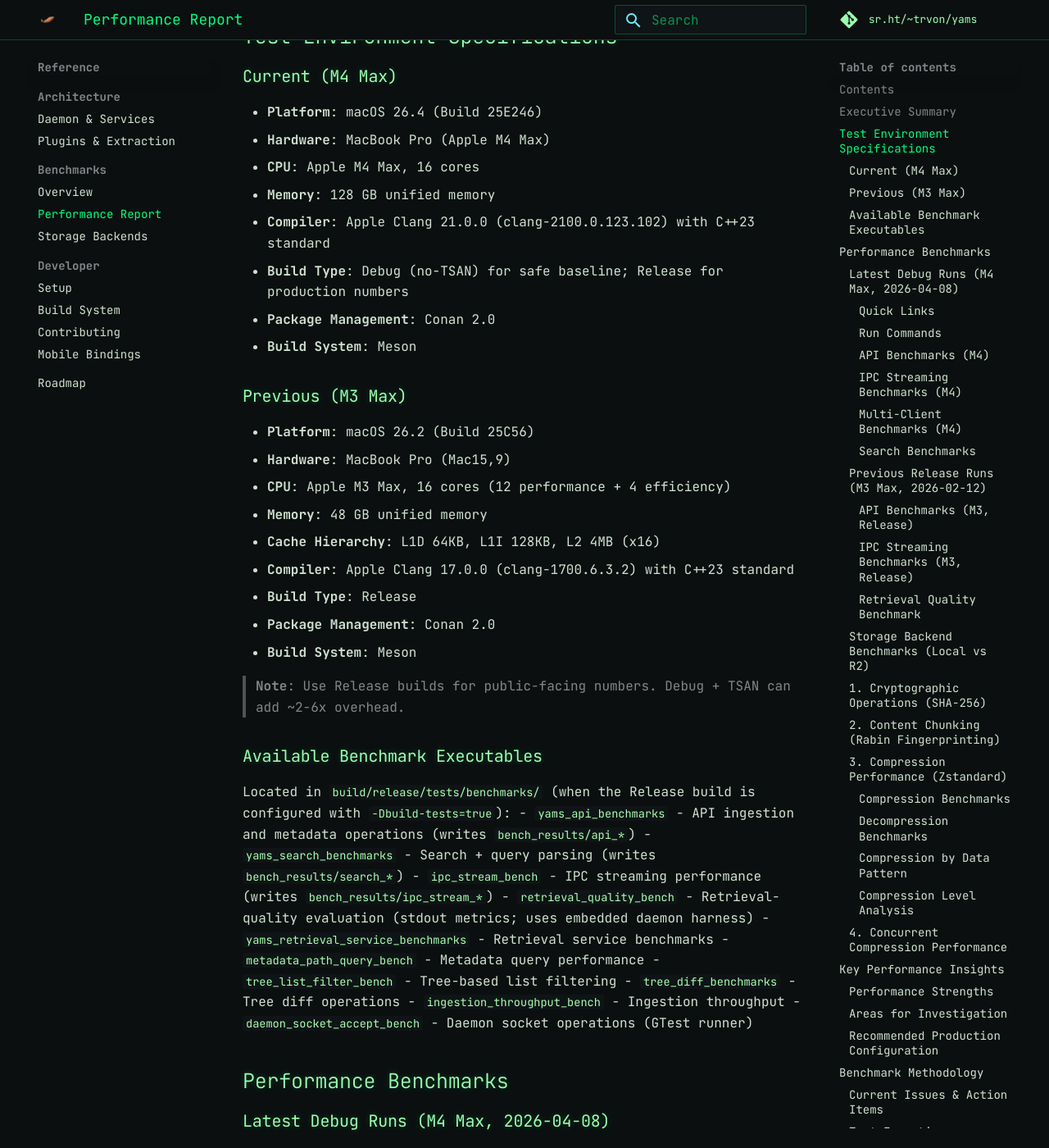
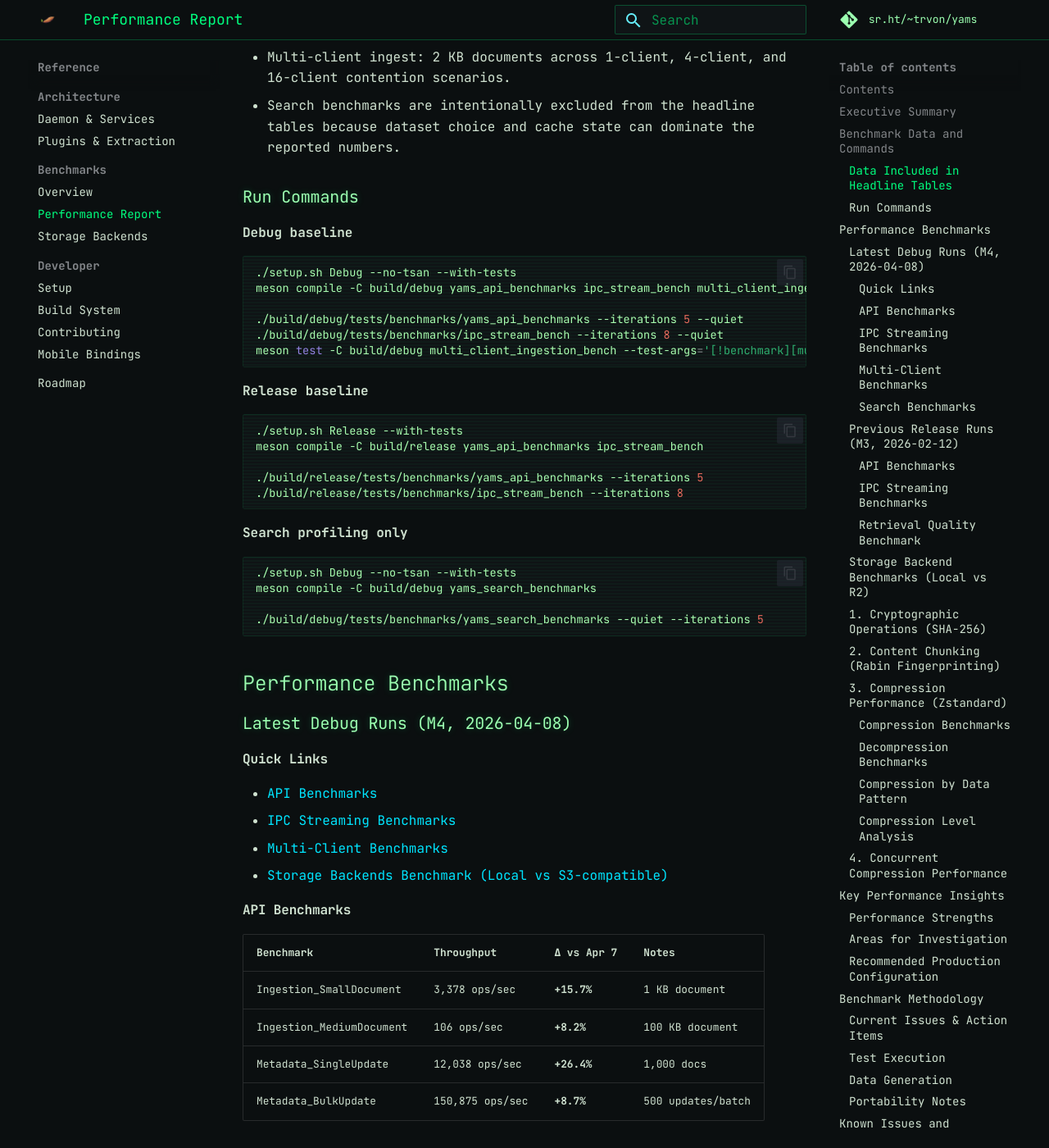
Before and after one commit to trvon/yams, an MkDocs documentation site: the page built from docs/benchmarks/performance_report.md, in a window 1280 px wide and 1400 px high, scrolled down 3190 px. Shown: the whole window at 82% size. Built offline with MkDocs 1.6.1 and Material for MkDocs 9.7.7, drawn with Linux system fonts in a browser that asks for light colours; some of the changed text lies outside the part shown.

Commit message:
fix: cleaning up benchmark page and adding CmakeLists.txt

````diff
--- a/docs/benchmarks/performance_report.md
+++ b/docs/benchmarks/performance_report.md
@@ -3,24 +3,18 @@
 **Generated**: 2026-02-12
 **Last Updated**: 2026-04-08
 **YAMS Version**: 0.12.0-dev
-**Test Environment**: macOS 26.4 (Apple Silicon M4 Max, 16 cores, 128GB RAM)
 **Build Configuration**: Debug (no TSAN) and Release
 
-> Note: This page is the canonical place for benchmark results. Keep the latest numbers inlined here (avoid relying on generated `bench_results/*` artifacts).
+> Note: This page is the canonical place for benchmark results. Keep the latest numbers inlined here rather than relying on generated artifacts.
 
 ## Contents
 
 - [Executive Summary](#executive-summary)
-- [Test Environment Specifications](#test-environment-specifications)
+- [Benchmark Data and Commands](#benchmark-data-and-commands)
 - [Performance Benchmarks](#performance-benchmarks)
-  - [Latest Debug Runs (M4 Max)](#latest-debug-runs-m4-max-2026-04-08)
-  - [Multi-Client Benchmarks (M4 Max)](#multi-client-benchmarks-m4-max-2026-04-08)
-  - [Previous Release Runs (M3 Max)](#previous-release-runs-m3-max-2026-02-12)
-  - [Storage Backend Benchmarks](#storage-backend-benchmarks-local-vs-r2)
-  - [Cryptographic Operations (SHA-256)](#1-cryptographic-operations-sha-256)
-  - [Content Chunking (Rabin Fingerprinting)](#2-content-chunking-rabin-fingerprinting)
-  - [Compression Performance (Zstandard)](#3-compression-performance-zstandard)
-  - [Concurrent Compression Performance](#4-concurrent-compression-performance)
+- [Key Performance Insights](#key-performance-insights)
+- [Benchmark Methodology](#benchmark-methodology)
+- [Known Issues and Limitations](#known-issues-and-limitations)
 
 ## Executive Summary
 
@@ -28,7 +22,7 @@ This report focuses on benchmark changes that are easy to interpret and compare
 
 > Note: For benchmarks that report percentiles, the “Throughput” values in the tables are the p50 numbers.
 
-**Current Baseline (Debug no-TSAN, M4 Max, 2026-04-08)**:
+**Current Baseline (Debug no-TSAN, M4, 2026-04-08)**:
 
 | Benchmark | Throughput | Δ vs Apr 7 | Notes |
 |-----------|------------|------------|-------|
@@ -39,7 +33,7 @@ This report focuses on benchmark changes that are easy to interpret and compare
 | `IPC StreamingFramer_32x10` | 4,680 ops/s | **+4.9%** | 256 B chunks |
 | `IPC UnaryFramer_8KB` | 13,158 ops/s | **+9.5%** | 8 KB payload |
 
-**Multi-Client Baseline (Debug no-TSAN, M4 Max, 2026-04-08)**:
+**Multi-Client Baseline (Debug no-TSAN, M4, 2026-04-08)**:
 
 | Benchmark | Throughput | Latency (p50) | Latency (p95) | Notes |
 |-----------|------------|---------------|---------------|-------|
@@ -48,7 +42,7 @@ This report focuses on benchmark changes that are easy to interpret and compare
 | Mixed read/write (4 clients) | — | — | — | SIGSEGV (pre-existing) |
 | Connection contention (16 burst) | 1,368 ops/s | 11.2 ms | 12.0 ms | 0 failures (**+17.1%**) |
 
-**Previous Baseline (Release, M3 Max, 2026-02-12)**:
+**Previous Baseline (Release, M3, 2026-02-12)**:
 
 | Benchmark | Throughput | Notes |
 |-----------|------------|-------|
@@ -59,9 +53,9 @@ This report focuses on benchmark changes that are easy to interpret and compare
 | `IPC StreamingFramer_32x10` | 16,579 ops/s | 256 B chunks |
 | `IPC UnaryFramer_8KB` | 50,000 ops/s | 8 KB payload |
 
-> **Note**: The M3 Max numbers above are from Release builds. The M4 Max numbers are from Debug (no-TSAN) builds for safe comparison — Debug adds ~2-4x overhead for ingestion and IPC. Release M4 Max numbers will be higher.
+> **Note**: The M3 numbers above are from Release builds. The M4 numbers are from Debug (no-TSAN) builds for safe comparison. Debug adds ~2-4x overhead for ingestion and IPC, so Release numbers will be higher.
 
-**Historical Debug Baseline (M3 Max, Jan 2026 vs Oct 2025)**:
+**Historical Debug Baseline (Oct 2025 vs Jan 2026 vs Apr 2026)**:
 
 | Benchmark | Oct 2025 | Jan 2026 | Apr 7 (M4) | Apr 8 (M4, optimized) | Δ Apr 7→8 |
 |-----------|----------|----------|------------|----------------------|-----------|
@@ -74,76 +68,59 @@ This report focuses on benchmark changes that are easy to interpret and compare
 
 > Apr 8 optimizations: CRC32 slicing-by-8, FrameReader memcpy, Rabin lazy chunking, lock-free stats, proto serializer, IngestService futures reuse.
 
-## Test Environment Specifications
+## Benchmark Data and Commands
 
-### Current (M4 Max)
+### Data Included in Headline Tables
 
-- **Platform**: macOS 26.4 (Build 25E246)
-- **Hardware**: MacBook Pro (Apple M4 Max)
-- **CPU**: Apple M4 Max, 16 cores
-- **Memory**: 128 GB unified memory
-- **Compiler**: Apple Clang 21.0.0 (clang-2100.0.123.102) with C++23 standard
-- **Build Type**: Debug (no-TSAN) for safe baseline; Release for production numbers
-- **Package Management**: Conan 2.0
-- **Build System**: Meson
+- API ingestion: 1 KB and 100 KB documents.
+- Metadata updates: single-update and 500-update batch workloads over 1,000 documents.
+- IPC framing: streaming frames with 256 B and 512 B chunks, plus 8 KB unary payloads.
+- Multi-client ingest: 2 KB documents across 1-client, 4-client, and 16-client contention scenarios.
+- Search benchmarks are intentionally excluded from the headline tables because dataset choice and cache state can dominate the reported numbers.
 
-### Previous (M3 Max)
+### Run Commands
 
-- **Platform**: macOS 26.2 (Build 25C56)
-- **Hardware**: MacBook Pro (Mac15,9)
-- **CPU**: Apple M3 Max, 16 cores (12 performance + 4 efficiency)
-- **Memory**: 48 GB unified memory
-- **Cache Hierarchy**: L1D 64KB, L1I 128KB, L2 4MB (x16)
-- **Compiler**: Apple Clang 17.0.0 (clang-1700.6.3.2) with C++23 standard
-- **Build Type**: Release
-- **Package Management**: Conan 2.0
-- **Build System**: Meson
+**Debug baseline**
 
-> **Note**: Use Release builds for public-facing numbers. Debug + TSAN can add ~2-6x overhead.
+```bash
+./setup.sh Debug --no-tsan --with-tests
+meson compile -C build/debug yams_api_benchmarks ipc_stream_bench multi_client_ingestion_bench
 
-### Available Benchmark Executables
+./build/debug/tests/benchmarks/yams_api_benchmarks --iterations 5 --quiet
+./build/debug/tests/benchmarks/ipc_stream_bench --iterations 8 --quiet
+meson test -C build/debug multi_client_ingestion_bench --test-args='[!benchmark][multi-client] --durations yes'
+```
 
-Located in `build/release/tests/benchmarks/` (when the Release build is configured with `-Dbuild-tests=true`):
-- `yams_api_benchmarks` - API ingestion and metadata operations (writes `bench_results/api_*`)
-- `yams_search_benchmarks` - Search + query parsing (writes `bench_results/search_*`)
-- `ipc_stream_bench` - IPC streaming performance (writes `bench_results/ipc_stream_*`)
-- `retrieval_quality_bench` - Retrieval-quality evaluation (stdout metrics; uses embedded daemon harness)
-- `yams_retrieval_service_benchmarks` - Retrieval service benchmarks
-- `metadata_path_query_bench` - Metadata query performance
-- `tree_list_filter_bench` - Tree-based list filtering
-- `tree_diff_benchmarks` - Tree diff operations
-- `ingestion_throughput_bench` - Ingestion throughput
-- `daemon_socket_accept_bench` - Daemon socket operations (GTest runner)
+**Release baseline**
+
+```bash
+./setup.sh Release --with-tests
+meson compile -C build/release yams_api_benchmarks ipc_stream_bench
+
+./build/release/tests/benchmarks/yams_api_benchmarks --iterations 5
+./build/release/tests/benchmarks/ipc_stream_bench --iterations 8
+```
+
+**Search profiling only**
+
+```bash
+./setup.sh Debug --no-tsan --with-tests
+meson compile -C build/debug yams_search_benchmarks
+
+./build/debug/tests/benchmarks/yams_search_benchmarks --quiet --iterations 5
+```
 
 ## Performance Benchmarks
 
-### Latest Debug Runs (M4 Max, 2026-04-08)
+### Latest Debug Runs (M4, 2026-04-08)
 
 #### Quick Links
-- [API Benchmarks](#api-benchmarks-m4)
-- [IPC Streaming Benchmarks](#ipc-streaming-benchmarks-m4)
+- [API Benchmarks](#api-benchmarks)
+- [IPC Streaming Benchmarks](#ipc-streaming-benchmarks)
 - [Multi-Client Benchmarks](#multi-client-benchmarks)
 - [Storage Backends Benchmark (Local vs S3-compatible)](storage_backends.md)
 
-#### Run Commands
-```bash
-# Debug build (no TSAN) for benchmarks
-./setup.sh Debug --no-tsan --with-tests
-meson compile -C builddir
-
-# API
-./builddir/tests/benchmarks/yams_api_benchmarks --iterations 5 --quiet
-
-# IPC streaming
-./builddir/tests/benchmarks/ipc_stream_bench --iterations 8 --quiet
-
-# Multi-client
-./builddir/tests/benchmarks/multi_client_ingestion_bench “[!benchmark][multi-client]” --durations yes
-```
-
-#### API Benchmarks (M4)
-
-(From `builddir/tests/benchmarks/yams_api_benchmarks`, `--iterations 5`, Debug no-TSAN)
+#### API Benchmarks
 
 | Benchmark | Throughput | Δ vs Apr 7 | Notes |
 |-----------|------------|------------|-------|
@@ -152,9 +129,7 @@ meson compile -C builddir
 | Metadata_SingleUpdate | 12,038 ops/sec | **+26.4%** | 1,000 docs |
 | Metadata_BulkUpdate | 150,875 ops/sec | **+8.7%** | 500 updates/batch |
 
-#### IPC Streaming Benchmarks (M4)
-
-(From `builddir/tests/benchmarks/ipc_stream_bench`, `--iterations 8`, Debug no-TSAN)
+#### IPC Streaming Benchmarks
 
 | Benchmark | Throughput | Δ vs Apr 7 |
 |-----------|------------|------------|
@@ -162,9 +137,7 @@ meson compile -C builddir
 | StreamingFramer_64x6_512B | 1,780 ops/sec | **+5.6%** |
 | UnaryFramer_Success_8KB | 13,158 ops/sec | **+9.5%** |
 
-#### Multi-Client Benchmarks (M4)
-
-(From `builddir/tests/benchmarks/multi_client_ingestion_bench`, Debug no-TSAN, 2 KB docs)
+#### Multi-Client Benchmarks
 
 | Test | Clients | Throughput | Add p50 | Add p95 | Δ vs Apr 7 |
 |------|---------|------------|---------|---------|------------|
@@ -177,15 +150,11 @@ meson compile -C builddir
 
 #### Search Benchmarks
 
-Search benchmarks are intentionally not included in the “improvements” summary because the reported numbers can be misleading (different datasets, caching, and internal operation definitions). If you need them for profiling, run the benchmark binary and inspect its output locally:
+Search benchmarks are intentionally not included in the “improvements” summary because the reported numbers can be misleading (different datasets, caching, and internal operation definitions). Use the search profiling command in [Benchmark Data and Commands](#benchmark-data-and-commands) when you need those numbers.
 
-```bash
-./builddir/tests/benchmarks/yams_search_benchmarks --quiet --iterations 5
-```
+### Previous Release Runs (M3, 2026-02-12)
 
-### Previous Release Runs (M3 Max, 2026-02-12)
-
-#### API Benchmarks (M3, Release)
+#### API Benchmarks
 
 | Benchmark | Latency | Throughput |
 |-----------|---------|------------|
@@ -194,7 +163,7 @@ Search benchmarks are intentionally not included in the “improvements” summa
 | Metadata_SingleUpdate | 6.57 ms | 15,232 ops/sec |
 | Metadata_BulkUpdate | 2.75 ms | 181,818 ops/sec |
 
-#### IPC Streaming Benchmarks (M3, Release)
+#### IPC Streaming Benchmarks
 
 | Benchmark | Latency | Throughput |
 |-----------|---------|------------|
@@ -307,7 +276,7 @@ See [Storage Backends](storage_backends.md) for detailed CLI CRUD and multi-clie
 2. **Parallel Scaling**: Linear scaling achieved up to 16 threads with 25.8x speedup
 3. **Query Processing**: Up to 3.4M items/second tokenization rate for complex queries
 4. **Result Ranking**: Partial sort algorithms provide 10x performance improvement for top-K operations
-5. **Memory Efficiency**: Stable performance maintained across varying data sizes
+5. **Workload Stability**: Stable performance maintained across varying data sizes
 
 ### Areas for Investigation
 
@@ -319,7 +288,6 @@ See [Storage Backends](storage_backends.md) for detailed CLI CRUD and multi-clie
 
 - **Compression Level**: 3 (optimal speed-to-compression ratio)
 - **Thread Pool Size**: 8-16 threads (linear scaling observed)
-- **Memory Allocation**: Match L2 cache size (4MB per core)
 
 ## Benchmark Methodology
 
@@ -332,29 +300,7 @@ See [Storage Backends](storage_backends.md) for detailed CLI CRUD and multi-clie
 
 ### Test Execution
 
-**For Release Build Benchmarks** (recommended):
-```bash
-# Configure and build release version (with tests enabled so benchmark executables are built)
-./setup.sh Release --with-tests
-meson compile -C build/release
-
-# Run benchmarks
-./build/release/tests/benchmarks/yams_api_benchmarks --iterations 5
-./build/release/tests/benchmarks/ipc_stream_bench --iterations 8
-```
-
-**For Debug Build** (current):
-```bash
-cd build/debug
-./tests/benchmarks/yams_api_benchmarks
-./tests/benchmarks/yams_search_benchmarks
-```
-
-**Unit Tests** (for test pass rate statistics):
-```bash
-cd build/debug
-meson test --suite unit --print-errorlogs
-```
+Use the commands in [Benchmark Data and Commands](#benchmark-data-and-commands) for the published benchmark runs.
 
 ### Data Generation
 
@@ -363,11 +309,10 @@ meson test --suite unit --print-errorlogs
 - **Iteration Count**: Sufficient iterations for statistical significance
 - **Timing**: CPU time measurements with Google Benchmark framework
 
-### Hardware Considerations
+### Portability Notes
 
-- Tests run on Apple Silicon with hardware SHA acceleration
-- Results may vary on different architectures (x86_64, ARM64 without acceleration)
-- Memory bandwidth and cache performance significantly impact results
+- Tests run on Apple Silicon with hardware SHA acceleration.
+- Results may vary on architectures without equivalent acceleration.
 
 ## Known Issues and Limitations
 
@@ -383,7 +328,7 @@ YAMS demonstrates strong performance characteristics across core components:
 
 - **Parallel processing** exhibits linear scaling to 16 threads
 - **Query processing** delivers high-throughput tokenization and ranking
-- **Memory efficiency** maintained across varying workload sizes
+- **Performance remains stable** across varying workload sizes
 - **Overall architecture** optimized for high-performance production deployment
 
 The benchmark results validate YAMS as a high-performance content-addressable storage system. Test failures in non-critical modules (vector database, PDF extraction) require attention but do not impact core functionality.
````
Also changed, not shown: CMakeLists.txt (added, +74 -0 lines), docs/benchmarks/longmemeval_s_baseline.md (+7 -4 lines), docs/benchmarks/multi_client_optimization_loop.md (+10 -18 lines), docs/benchmarks/retrieval_precision_optimization.md (+4 -7 lines).
